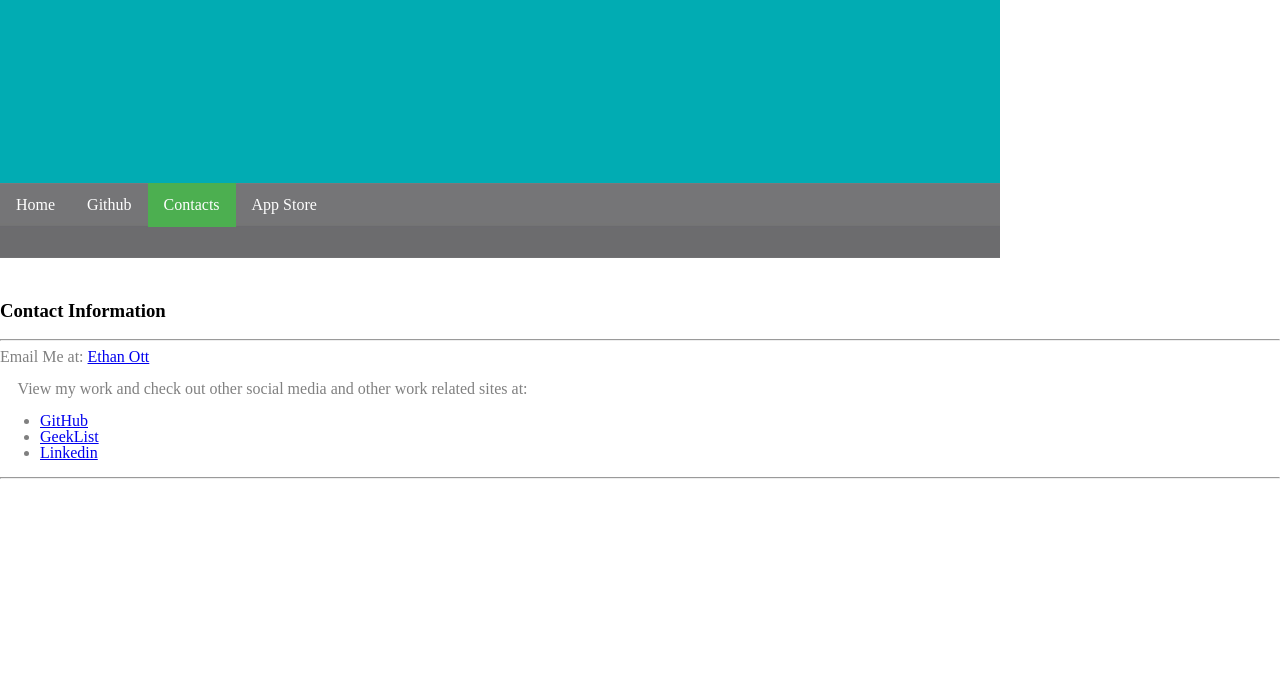
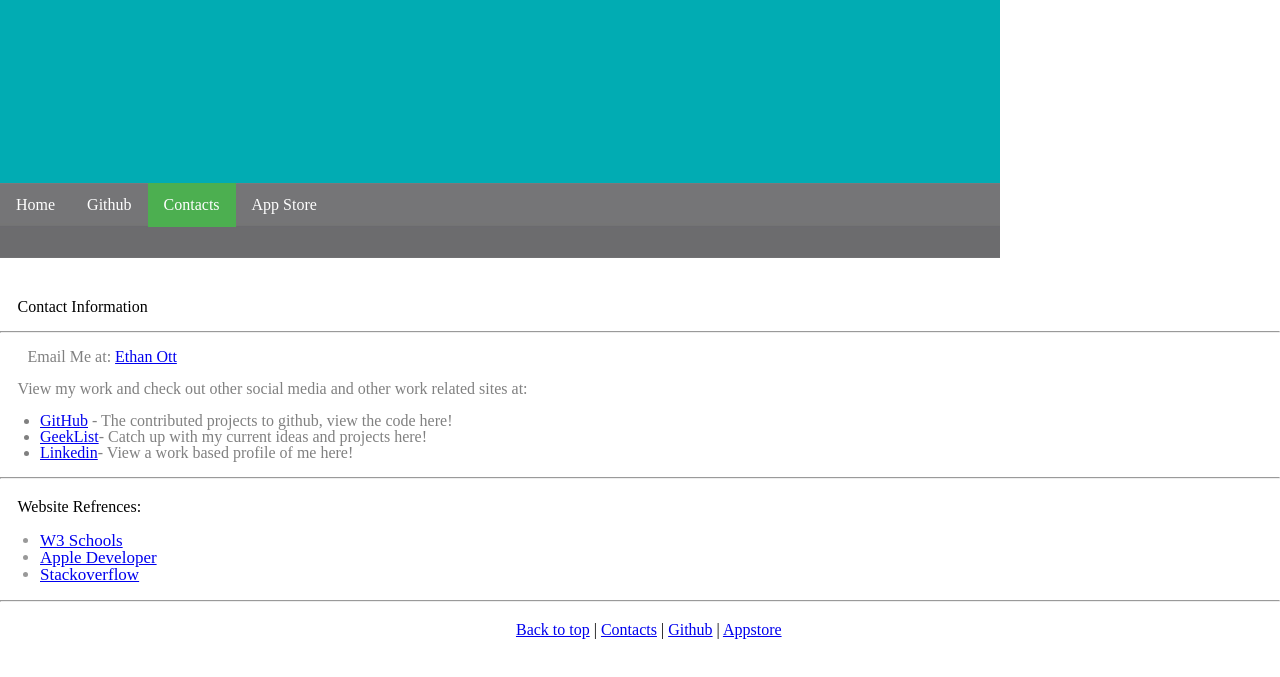
Before and after one commit to ethott/ethott.github.io, a plain HTML site: page contacts.html in a window 1280 px wide. Shown: the part 117-794 px from the top of the page. Drawn offline with Linux system fonts and the light colour scheme.

Commit message:
Add favicon, modified files

```diff
--- a/contacts.html
+++ b/contacts.html
@@ -23,21 +23,32 @@
 	</ul>
 </div>
 
+<div"divleft">
 
-<p>
-	<font face="sanserif"><h3>Contact Information</h3></font>
+	<p class"indent header-prop">Contact Information</p>
 	<hr style="margin-bottom;20px;">
 	<font color="gray">
-	Email Me at: <a href="mailto:ethan8496@gmail.com">Ethan Ott</a>
-</p><p>
+	<p class="indent">Email Me at: <a href="mailto:ethan8496@gmail.com">Ethan Ott</a></p>
+</p>
+<p>
 	View my work and check out other social media and other work related sites at:
 	<ul>
-		<li><a href="https://github.com/ethott">GitHub</a>
-		<li><a href="https://geekli.st/ethott">GeekList</a>
-		<li><a href="https://www.linkedin.com/profile/preview?vpa=pub&locale=en_US">Linkedin</a>
+		<li><a href="https://github.com/ethott">GitHub</a> - The contributed projects to github, view the code here!</li>
+		<li><a href="https://geekli.st/ethott">GeekList</a>- Catch up with my current ideas and projects here!</li>
+		<li><a href="https://www.linkedin.com/profile/preview?vpa=pub&locale=en_US">Linkedin</a>- View a work based profile of me here!</li>
 	</ul>
 	</font>
 	<hr style="margin-bottom:20px;">
+	<p class"indent header-prop">Website Refrences:</p>
+	<p>
+	<ul class="text-prop">
+		<li><a href="#">W3 Schools</a></li>
+		<li><a href="#">Apple Developer</a></li>
+		<li><a href="#">Stackoverflow</a></li>
+	</ul>
+	<hr style="margin-bottom:20px;">
+
+	<p class="bottom-prop"> <a href="#top">Back to top</a> | <a href="contacts.html">Contacts</a> | <a href="https://github.com/ethott">Github</a> | <a href="#">Appstore</a></p>
 
 </p>
 </div>
--- a/index.html
+++ b/index.html
@@ -2,7 +2,8 @@
 <head>
 	<title>Ethan Ott</title>
 	<link rel="stylesheet" type="text/css" href="site.css">
-	<link rel="shortcut" href"favicon.ico" type="image/x-icon" />
+	<link rel="shortcut icon" href="/favicon.ico" type="image/x-icon">
+	<link rel="icon" href="/favicon.ico" type="image/x-icon">
 </head>
 <body>
 	<!--Main home page image-->
@@ -29,17 +30,17 @@
 <!--About me section of the website-->
 <p class="indent header-prop">~ About Me</p>
 
-		<p class="text-prop">I am Ethan Ott, currently independitly studiyng Computer Science. My focus is mainly on developing and designing. I am planning on developing several iOs apps for the app store.    </p></font>
+		<p class="text-prop">I am Ethan Ott, currently independitly studiyng Computer Science. My focus is mainly on developing and designing iOS based applications and web based applications. I am planning on developing several iOs apps for the app store. My dream job is to work for google.    </p>
 	<hr style="margin-bottom:20px;">
 	<p class="indent header-prop">~ My Work</p>
 		<p class="text-prop">
-		Currently working with <a href="">Nathan Pahucki</a> a programmer who has been guiding and teaching me how to code. Some of the skills in coding in which I know are:
+		Currently working with <a href="https://www.linkedin.com/in/nathanpahucki?authType=NAME_SEARCH&authToken=947c&locale=en_US&trk=tyah&trkInfo=clickedVertical%3Amynetwork%2CentityType%3AentityHistoryName%2CclickedEntityId%3Amynetwork_mynetwork_mynetwork_346538%2Cidx%3A1">Nathan Pahucki</a> a programmer who has been guiding and teaching me how to code. Some of the skills in coding in which I know are:
 		<ul class="gray">
 			<li> Html</li>
 			<li> CSS</li>
 		</ul>
 	</p>
-		<p class="text-prop">Some of the programming laguages that I am currently learning are:</p>
+		<p class="text-prop">Some of the programming languages that I am currently learning are:</p>
 		<ul class="gray">
 			<li> Javascript</li>
 			<li> Objective-C</li>
@@ -47,8 +48,7 @@
 			<li> Java</li>
 		</ul>
 		<p class="text-prop">
-		In addition I am also currently developing a App known as "Picslydr", it is a sliding picture game for your Iphone. Check out the code on <a href="https://github.com/ethott">Github</a>. Im planning on developing several more apps for the app store.
-		For more informaion about me and if you have any advice or links to lessons, go to  <a href="https://www.linkedin.com/profile/preview?vpa=pub&locale=en_US">my profile</a> on linkedin also check out my contact page on this website.
+ Check out the code for most of my projects on <a href="https://github.com/ethott">Github</a>. Im planning on developing several more apps for the app store.  For more informaion about me and if you are seeking for any advice or to find links to lessons, go to  <a href="https://www.linkedin.com/profile/preview?vpa=pub&locale=en_US">my profile</a> on linkedin also check out my contact page on this website or just go ahead and send me a email.
 	</p>
 	<p>
 		<p class="header-prop"> Work </p>
--- a/site.css
+++ b/site.css
@@ -65,6 +65,7 @@ li a:hover {
 .text-prop{
 	color: 999999;
 	font-style: Sans-serif;
+	font-size: 17px;
 }
 .bottom-prop{
 	text-align: center;
```
Also changed, not shown: favicon.ico (added).
